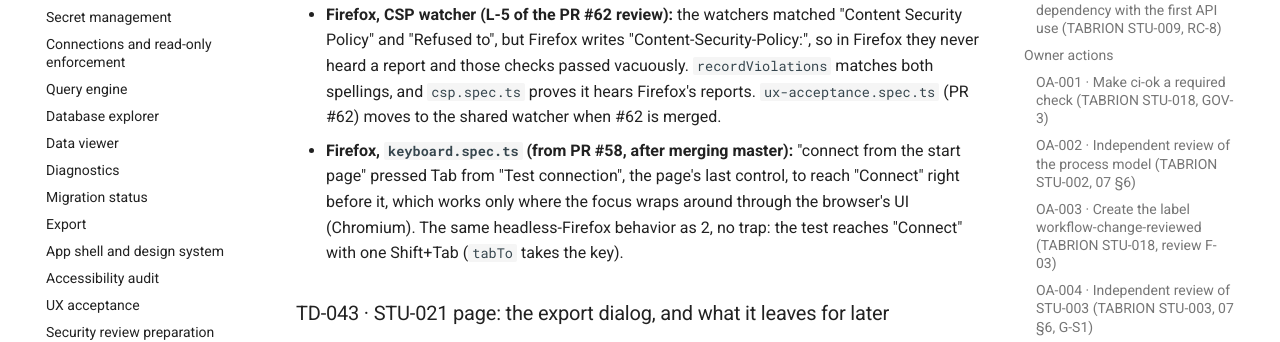
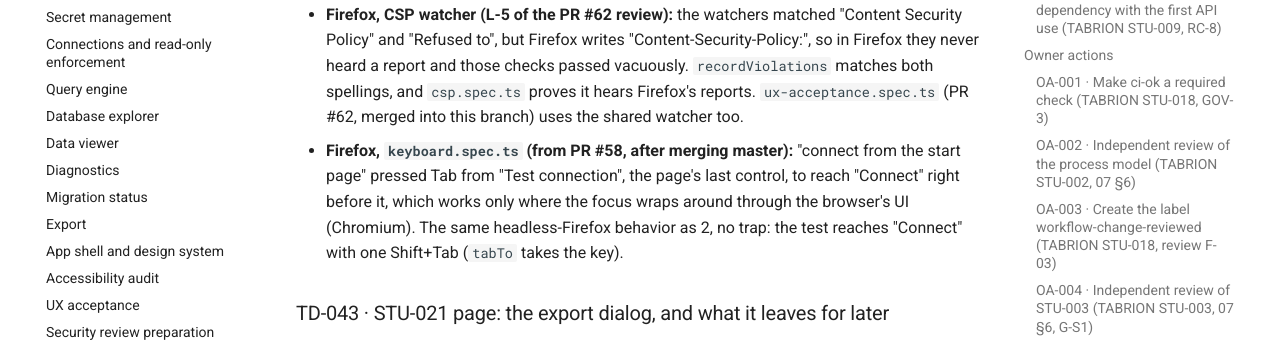
Before and after one commit to peterkarlhuber/tabrion-studio, an MkDocs documentation site: the page built from docs/TODO.md, in a window 1280 px wide and 900 px high, scrolled down 55657 px. Shown: the part 178-520 px from the top of the window. Built offline with MkDocs 1.6.1 and Material for MkDocs 9.7.7, drawn with Linux system fonts in a browser that asks for light colours; comment, search, counter and statistics services are not loaded.

Commit message:
TD-047: ux-acceptance.spec.ts uses the shared CSP watcher (L-5 of #62)
Its own pattern did not match Firefox's "Content-Security-Policy:" reports, so
its CSP checks passed vacuously in Firefox; recordViolations and
expectNoViolations hear every browser and pair WebKit's select report.

Co-Authored-By: Claude Opus 5.5 <noreply@anthropic.com>
Claude-Session: https://claude.ai/code/session_011tY7TC7Nu5VGro3DJGJcv8

```diff
--- a/docs/TODO.md
+++ b/docs/TODO.md
@@ -1197,7 +1197,7 @@ and the server-side write flag (STU-ADR-0003) leave room for it.
   6. **Firefox, CSP watcher (L-5 of the PR #62 review):** the watchers matched "Content Security Policy" and "Refused
      to", but Firefox writes "Content-Security-Policy:", so in Firefox they never heard a report and those checks
      passed vacuously. `recordViolations` matches both spellings, and `csp.spec.ts` proves it hears Firefox's reports.
-     `ux-acceptance.spec.ts` (PR #62) moves to the shared watcher when #62 is merged.
+     `ux-acceptance.spec.ts` (PR #62, merged into this branch) uses the shared watcher too.
   7. **Firefox, `keyboard.spec.ts` (from PR #58, after merging master):** "connect from the start page" pressed Tab
      from "Test connection", the page's last control, to reach "Connect" right before it, which works only where the
      focus wraps around through the browser's UI (Chromium). The same headless-Firefox behavior as 2, no trap: the
```
Also changed, not shown: 1 other file.
